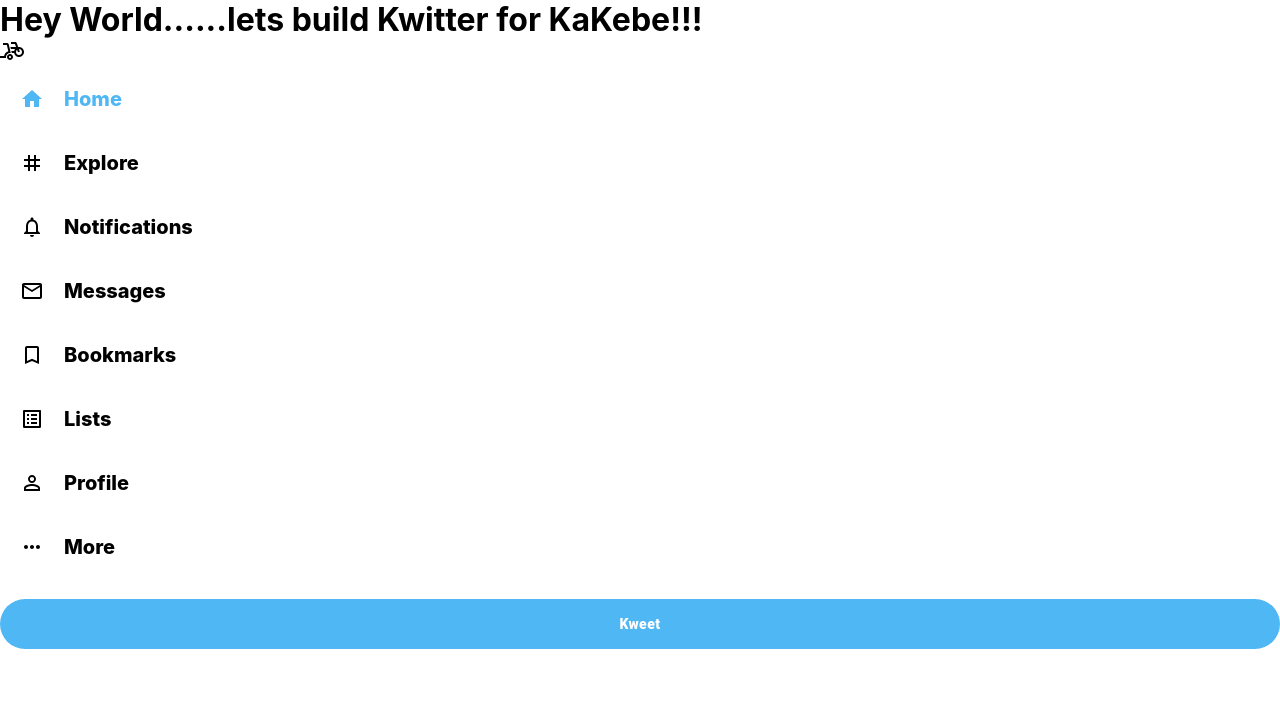
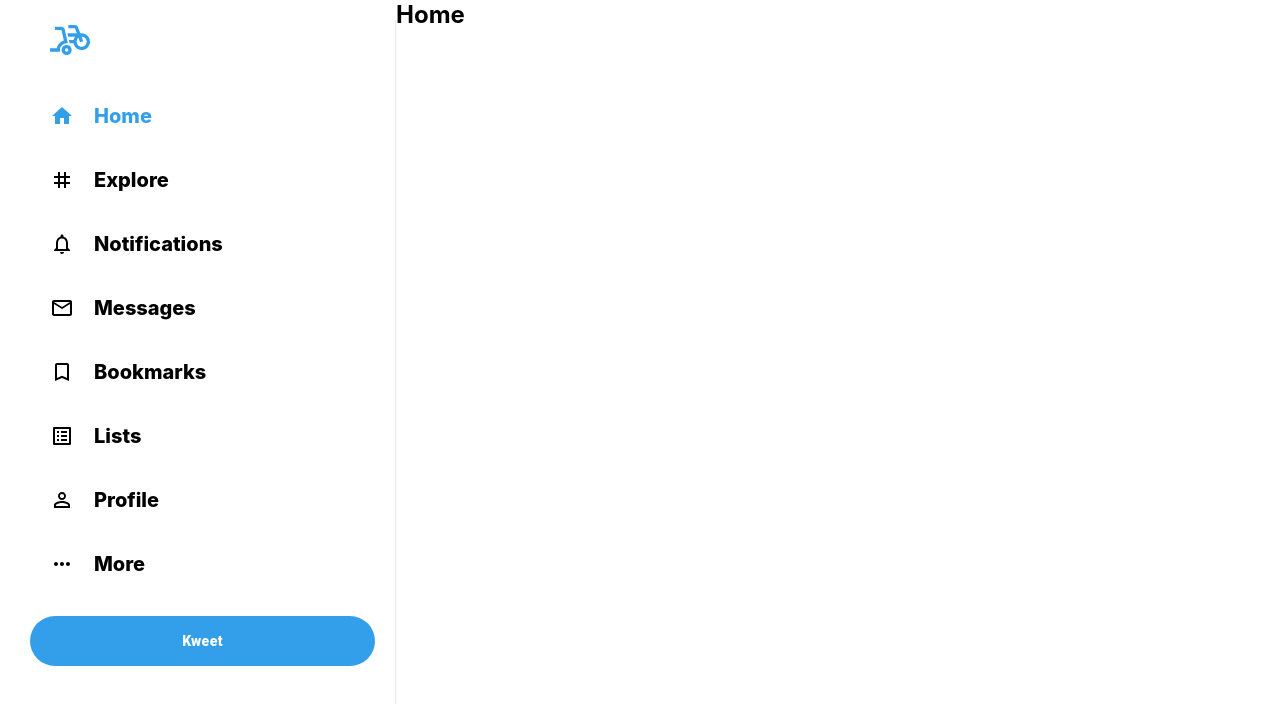
Before and after one commit to okotjoshua/Kwitter, a React (Create React App) app in the folder kwitter/: page / in a window 1280 px wide. Shown: the top 704 px of the page. Built offline with nearby package versions, Linux system fonts and the light colour scheme.

Commit message:
Continue

```diff
--- a/kwitter/src/App.css
+++ b/kwitter/src/App.css
@@ -1,4 +1,12 @@
 body{
-  --kwitter-color: #50b7f5;
+  --kwitter-color: #339feb;
   --kwitter-background: #e6ecf0;
 }
+.app{
+  display: flex;
+  height: 100vh;
+  max-width: 1300px;
+  margin-left: auto;
+  margin-right: auto;
+  padding: 0 10px;
+}
--- a/kwitter/src/App.js
+++ b/kwitter/src/App.js
@@ -1,17 +1,22 @@
 import React from 'react';
 import './App.css';
 import Sidebar from './Sidebar';
+import Feed from './Feed';
 
 function App() {
   return (
     // BEM
     <div className="app">
-      <h1>Hey World......lets build Kwitter for KaKebe!!!</h1>
 
       {/* Sidebar */}
       <Sidebar />
 
+
+
       {/* Feed */}
+      <Feed />
+
+
 
       {/* Widgets */}
     </div>
--- /dev/null
+++ b/kwitter/src/Feed.js
@@ -0,0 +1,25 @@
+import React from 'react'
+import "./Feed.css";
+
+function Feed() {
+  return (
+    <div>
+        {/* Header */}
+        <div className="feed">
+            <h2>Home</h2>
+        </div>
+
+
+        {/* KweetBox */}
+
+        {/* Post */}
+        {/* Post */}
+        {/* Post */}
+        {/* Post */}
+        {/* Post */}
+
+    </div>
+  )
+}
+
+export default Feed
--- a/kwitter/src/Sidebar.css
+++ b/kwitter/src/Sidebar.css
@@ -1,3 +1,18 @@
+.sidebar{
+    border-right: 1px solid var(--kwitter-background);
+    flex: 0.3;
+    margin-top: 20px;
+    padding-left: 20px;
+    padding-right: 20px;
+    min-width: 250px;
+}
+.sidebar-kwitterIcon{
+    color: var(--kwitter-color);
+    font-size: 40px !important;
+    margin-left: 20px;
+    margin-bottom: 20px;
+}
+
 .sidebar_kweet {
     background-color: var(--kwitter-color) !important;
     border:none !important;
--- a/kwitter/src/Sidebar.js
+++ b/kwitter/src/Sidebar.js
@@ -16,7 +16,7 @@ function Sidebar(){
     return(
         <div className="sidebar">
             {/* Kwitter icon */}
-            <BikeScooterIcon />
+            <BikeScooterIcon className="sidebar-kwitterIcon"/>
 
             <SidebarOption active Icon={HomeIcon} text="Home"/>
             <SidebarOption Icon={TagIcon} text="Explore"/>
```
Also changed, not shown: kwitter/src/Feed.css (added).
